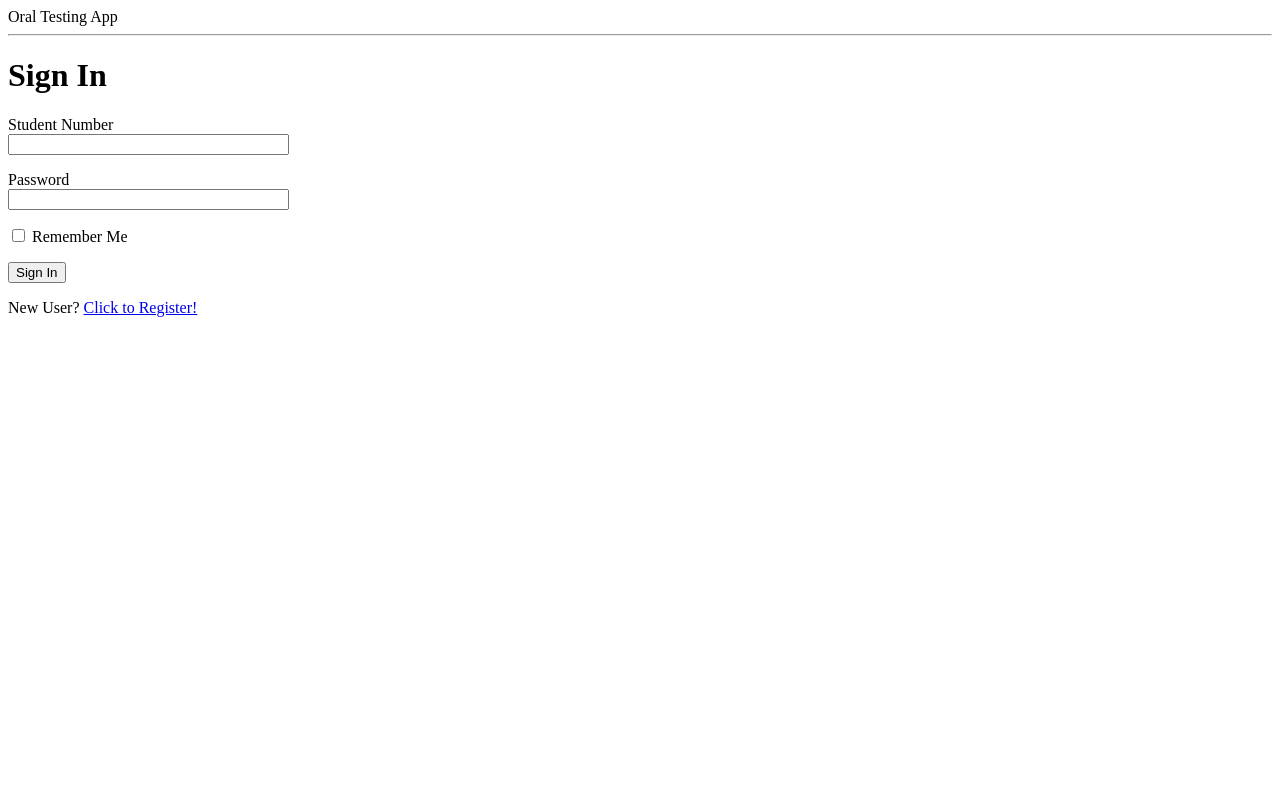
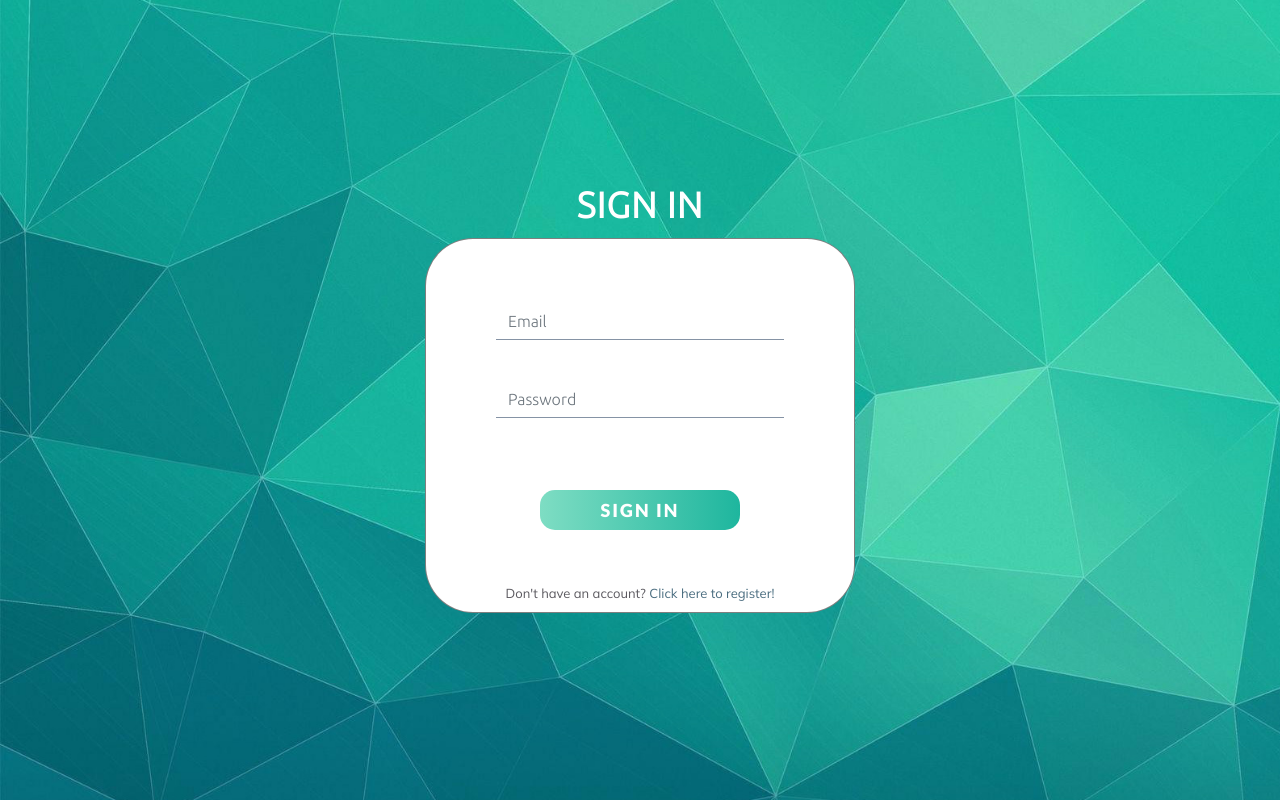
Before and after one commit to VladGavrikov/Oral-Test-App, a Flask app: page / in a window 1280 px wide. Run offline with Flask 2, Linux system fonts and the light colour scheme; some libraries are stand-ins or nearby versions.

Commit message:
Login page styling

```diff
--- /dev/null
+++ b/TestingApp/app/static/css/login-style.css
@@ -0,0 +1,71 @@
+body {
+    background-image: url(../img/login-background.jpg);
+    background-size: 1550px;
+    background-repeat: no-repeat;
+    font-family: 'Mulish', sans-serif;
+}
+
+.container-fluid {
+    display: flex;
+    align-items: center;
+    justify-content: center;
+    height: 100%;
+}
+
+.wrapper h1 {
+    color: #ffffff;
+    font-family: 'Ubuntu', sans-serif;
+    font-size: 36px;
+    line-height: 36px;
+    font-weight: 600;
+    letter-spacing: 1;
+    margin-bottom: 15px;
+}
+
+.login-items {
+    height: 375px;
+    width: 430px;
+    top: 290px;
+    border: 1px solid rgba(0,0,0,0.5);
+    border-radius: 48px;
+    padding: 15px;
+    background-color: #ffffff;
+    padding-left: 70px;
+    padding-right: 70px;
+}
+
+#login-btn {
+    color: #ffffff;
+    border-radius: 15px;
+    background-image: linear-gradient(to right, #7EDDC3, #1EB69E);
+    border: none;
+    height: 40px;
+    width: 200px;
+    font-family: 'Lato', sans-serif;
+    font-size: 18px;
+    text-transform: uppercase;
+    letter-spacing: 2;
+}
+
+.form-control {
+    font-family: 'Ubuntu', sans-serif;
+    border: none;
+    border-bottom: 1.5px solid #8593A5;
+    border-radius: 0;
+}
+
+#sign-up {
+    position: absolute;
+    font-size: 13px;
+    color: #5B595F;
+    margin-top: 330px;
+}
+
+#sign-up a {
+    color: #496C7F;
+}
+
+#sign-up a:hover {
+    color: #1EB69E;
+    text-decoration: none;
+}
--- a/TestingApp/app/templates/login.html
+++ b/TestingApp/app/templates/login.html
@@ -1,25 +1,66 @@
-{% extends "base.html" %}
+{# extends "base.html" #}
 
-{% block content %}
-    <h1>Sign In</h1>
+{# block content #}
+<html>
+    <head>
+        <!-- Bootstrap -->
+        <link href="https://stackpath.bootstrapcdn.com/bootstrap/4.4.1/css/bootstrap.min.css" rel="stylesheet">
+
+        <!-- jQuery -->
+        <script src="https://code.jquery.com/jquery-3.4.1.min.js"></script>
+        <script src="https://cdnjs.cloudflare.com/ajax/libs/jquery-validate/1.19.1/jquery.validate.min.js"></script>
+
+        <!-- Bootstrap js -->
+        <script src="https://stackpath.bootstrapcdn.com/bootstrap/4.4.1/js/bootstrap.min.js"></script>
+
+        <!-- Bootstrap js bundle -->
+        <script src="https://stackpath.bootstrapcdn.com/bootstrap/4.4.1/js/bootstrap.bundle.min.js"></script>
+
+        <!-- Google fonts -->
+        <link href="https://fonts.googleapis.com/css2?family=DM+Sans&family=Lato:wght@900&family=Mulish&family=Ubuntu:wght@300&display=swap" rel="stylesheet">
+
+        <!-- CSS -->
+        <link rel="stylesheet" href="{{ url_for('static', filename='css/login-style.css') }}">
+
+    </head>
+
+    <body>
+        <div class="container-fluid">
+            <div class="wrapper justify-content-center text-center">
+                <h1>SIGN IN</h1>
+            <div class="row justify-content-center login-items">
+
+
+                    <!-- <h1>Sign In</h1> -->
                     <form action="" method="post" novalidate>
                         {{ form.hidden_tag() }}
-        <p>
-            {{ form.username.label }}<br>
-            {{ form.username(size=32) }}<br>
+                        <div class="form-group mt-5 mb-3">
+                            {# form.username.label #}
+                            {{ form.username(class_="form-control", placeholder='Email', size=32) }}<br>
                             {% for error in form.username.errors %}
                             <span style="color: red;">[{{ error }}]</span>
                             {% endfor %}
-        </p>
-        <p>
-            {{ form.password.label }}<br>
-            {{ form.password(size=32) }}<br>
+                        </div>
+
+                        <div class="form-group mb-5">
+                            {# form.password.label #}
+                            {{ form.password(class_="form-control", placeholder='Password', size=32) }}<br>
                             {% for error in form.password.errors %}
                             <span style="color: red;">[{{ error }}]</span>
                             {% endfor %}
+                        </div>
+
+                        {# form.remember_me() }} {{ form.remember_me.label #}
+                        {{ form.submit(id="login-btn") }}
+                    </form>
+                    <p id="sign-up">
+                        Don't have an account? <a href="{{ url_for('register') }}">Click here to register!</a>
                     </p>
-        <p>{{ form.remember_me() }} {{ form.remember_me.label }}</p>
-        <p>{{ form.submit() }}</p>
-    </form>
-    <p>New User? <a href="{{ url_for('register') }}">Click to Register!</a></p>
-{% endblock %}
+            </div>
+            </div>
+
+
+        </div>
+    </body>
+</html>
+{# endblock #}
```
Also changed, not shown: TestingApp/requirements.txt (added, +27 -0 lines), TestingApp/app.db, TestingApp/app/static/img/login-background.jpg (added), 3 other files. Lines whose indentation alone changed are shown as unchanged.
